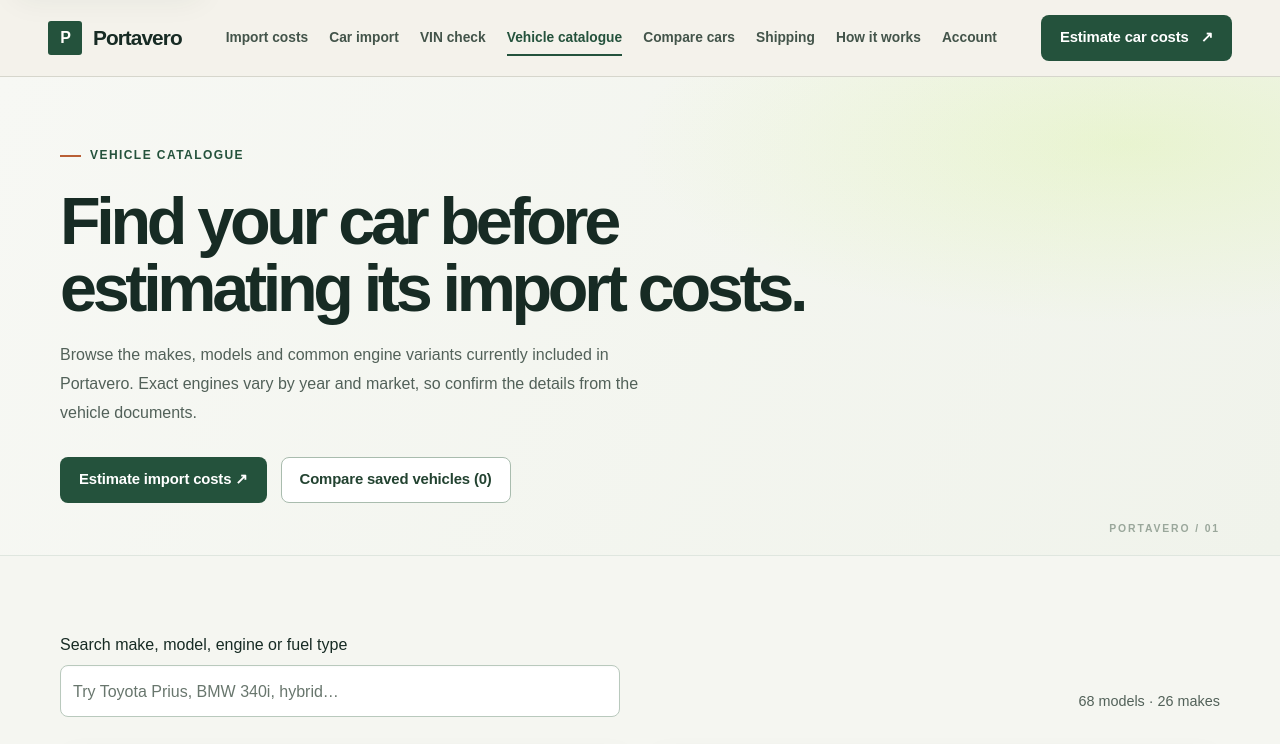
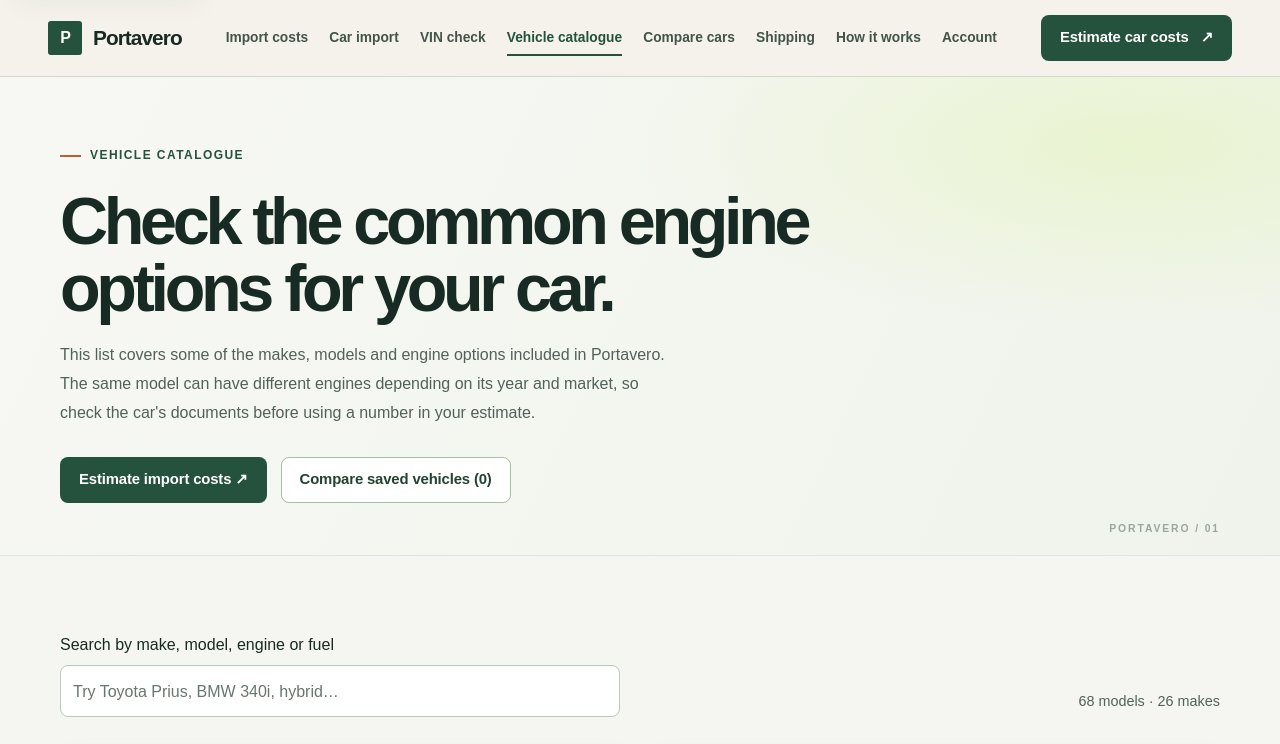
Before and after one commit to GIORGIO2032Q4E/portavero, a Next.js app: page /vehicles in a window 1280 px wide. Shown: the top 744 px of the page. Built offline with nearby package versions, Linux system fonts and the light colour scheme; no server answers.

Commit message:
Make page.tsx copy more natural

```diff
--- a/src/app/vehicles/page.tsx
+++ b/src/app/vehicles/page.tsx
@@ -41,8 +41,8 @@ export default function VehicleCatalogPage() {
       <section className="page-hero">
         <div className="container">
           <span className="eyebrow">Vehicle catalogue</span>
-          <h1>Find your car before estimating its import costs.</h1>
-          <p>Browse the makes, models and common engine variants currently included in Portavero. Exact engines vary by year and market, so confirm the details from the vehicle documents.</p>
+          <h1>Check the common engine options for your car.</h1>
+          <p>This list covers some of the makes, models and engine options included in Portavero. The same model can have different engines depending on its year and market, so check the car's documents before using a number in your estimate.</p>
           <div className="hero-actions">
             <Link href="/vehicle-import" className="button button-dark">Estimate import costs ↗</Link>
             <Link href="/compare" className="button button-outline">Compare saved vehicles ({savedVehicleCount})</Link>
@@ -54,7 +54,7 @@ export default function VehicleCatalogPage() {
         <div className="container">
           <div className="catalog-toolbar">
             <label className="field catalog-search">
-              <span>Search make, model, engine or fuel type</span>
+              <span>Search by make, model, engine or fuel</span>
               <input
                 type="search"
                 value={search}
@@ -68,7 +68,7 @@ export default function VehicleCatalogPage() {
           {makes.length === 0 ? (
             <div className="panel catalog-empty">
               <h2>No matching vehicles</h2>
-              <p>Try a different spelling or search by make, model or engine type.</p>
+              <p>Try another spelling, or search for just the make, model or engine.</p>
               <button className="button button-outline" type="button" onClick={() => setSearch("")}>Clear search</button>
             </div>
           ) : (
@@ -108,7 +108,7 @@ export default function VehicleCatalogPage() {
             </div>
           )}
 
-          <p className="catalog-disclaimer">This is a curated starter catalogue, not a complete global vehicle database or VIN decoder. If your exact trim or engine is missing, you can enter the engine capacity manually in the vehicle import estimator.</p>
+          <p className="catalog-disclaimer">This list is not complete, and it does not identify the exact engine fitted to a car. Can't find your trim? You can enter the engine size yourself in the car-import planner.</p>
         </div>
       </section>
     </>
```
